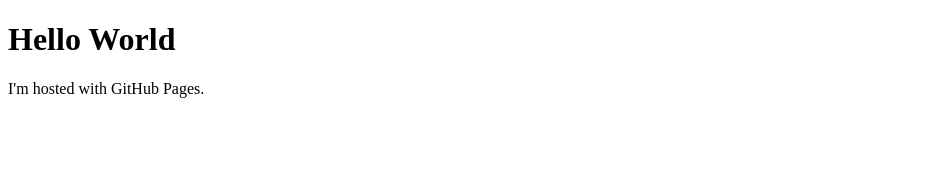
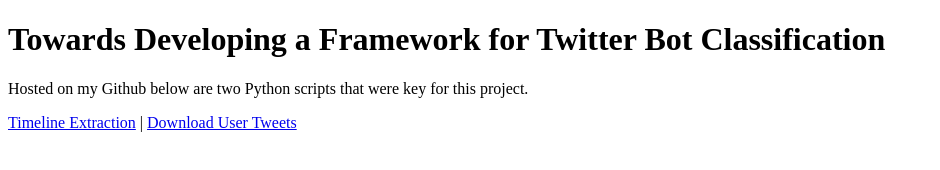
Before and after one commit to P31Otacon/P31Otacon.github.io, a plain HTML site: page index.html in a window 1280 px wide. Shown: the whole page, without its empty margins (0-940 px from the left). Drawn offline with Linux system fonts and the light colour scheme.

Commit message:
Update index.html

```diff
--- a/index.html
+++ b/index.html
@@ -1,7 +1,9 @@
 <!DOCTYPE html>
 <html>
 <body>
-<h1>Hello World</h1>
-<p>I'm hosted with GitHub Pages.</p>
+<h1>Towards Developing a Framework for Twitter Bot Classification</h1>
+<p>Hosted on my Github below are two Python scripts that were key for this project.</p>
+  <a href="https://github.com/P31Otacon/P31Otacon.github.io/blob/master/Timeline.py">Timeline Extraction</a> |
+  <a href="https://github.com/P31Otacon/P31Otacon.github.io/blob/master/getTweets.py">Download User Tweets</a>
 </body>
 </html>
```
